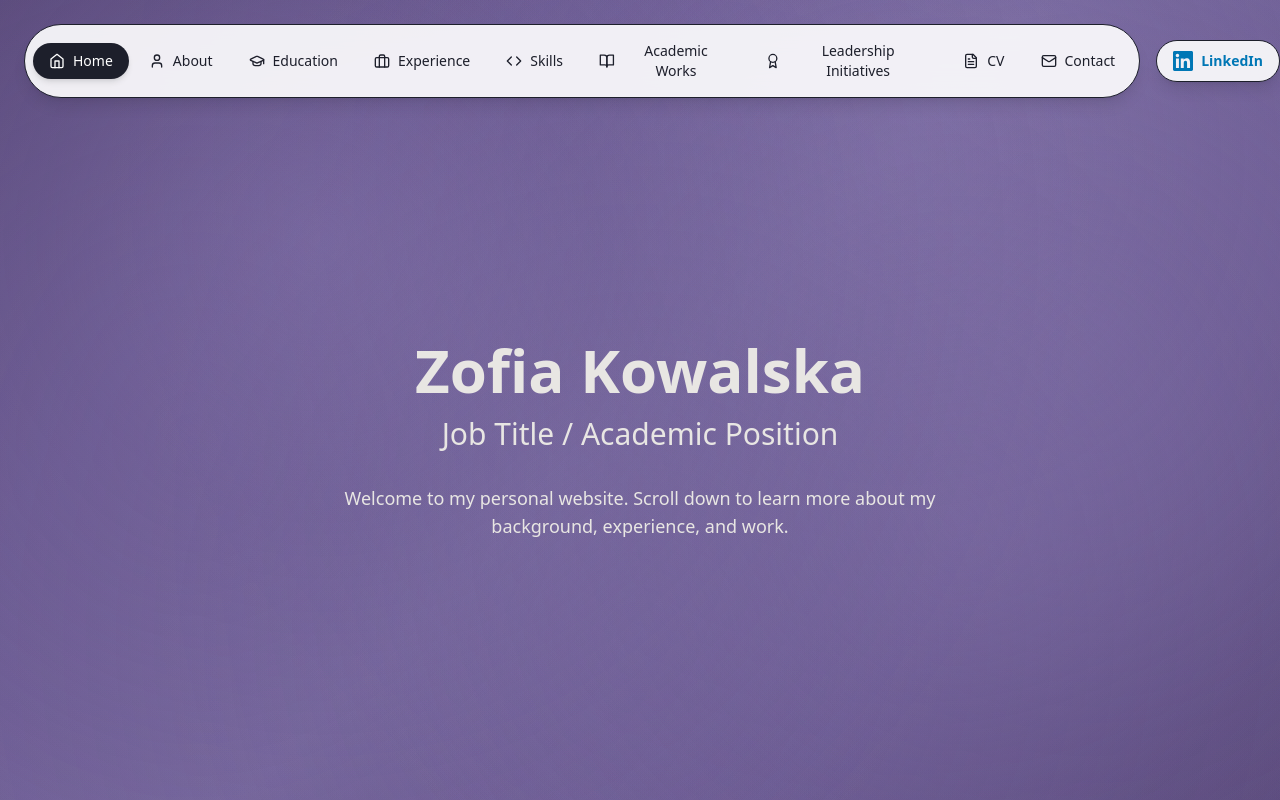
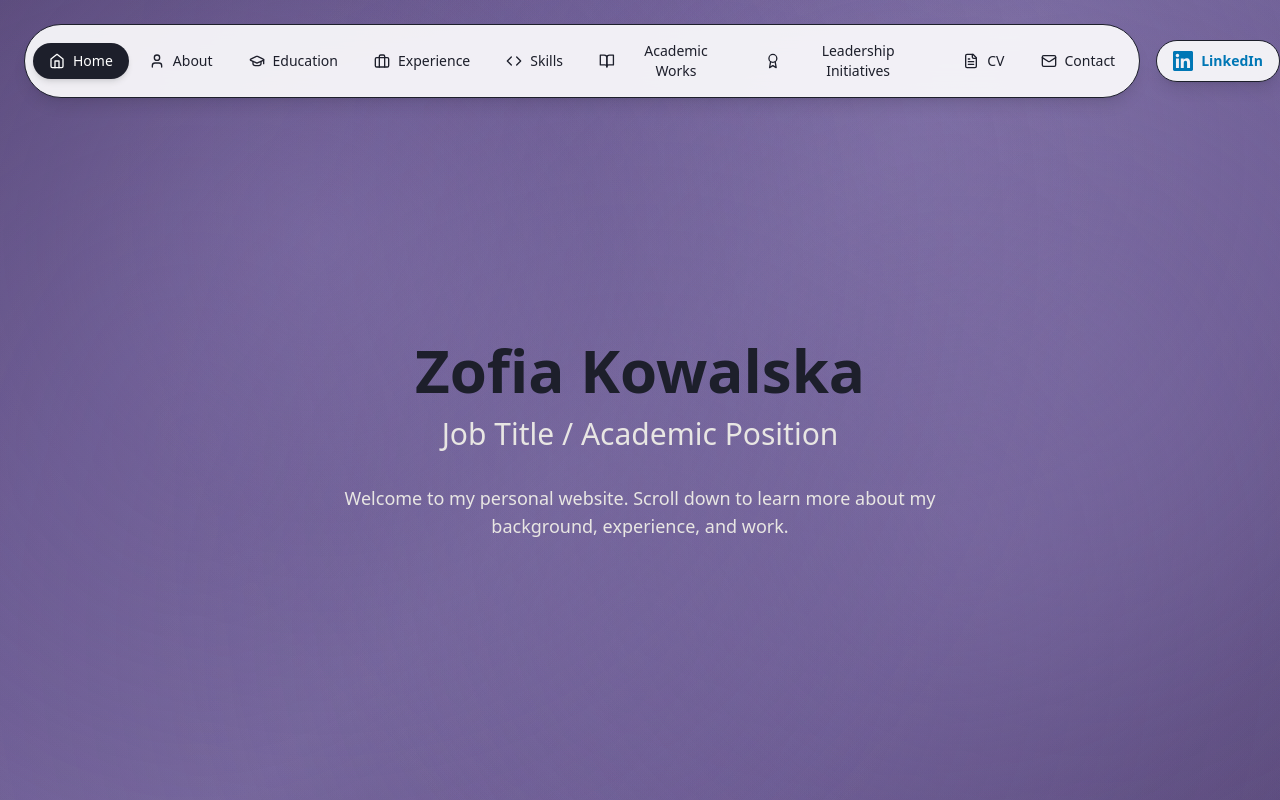
Before and after one commit to zofiakowalska/PersonalWeb, a React (Vite) app: page / in a window 1280 px wide. Shown: the top 800 px of the page. Built offline with nearby package versions, Linux system fonts and the light colour scheme.

Commit message:
Change home page name text to charcoal color

```diff
--- a/src/App.jsx
+++ b/src/App.jsx
@@ -116,7 +116,7 @@ export default function PersonalWebsite() {
       {/* Home Section */}
       <section id="home" className="min-h-screen flex items-center justify-center px-6 pt-20">
         <div className="max-w-4xl mx-auto text-center">
-          <h1 className="text-5xl md:text-6xl font-bold mb-4" style={{ color: '#e8e6e3' }}>Zofia Kowalska</h1>
+          <h1 className="text-5xl md:text-6xl font-bold mb-4" style={{ color: '#1d1f2b' }}>Zofia Kowalska</h1>
           <p className="text-2xl md:text-3xl mb-8" style={{ color: '#e8e6e3' }}>Job Title / Academic Position</p>
           <p className="text-lg max-w-2xl mx-auto" style={{ color: '#e8e6e3' }}>
             Welcome to my personal website. Scroll down to learn more about my background, experience, and work.
```
